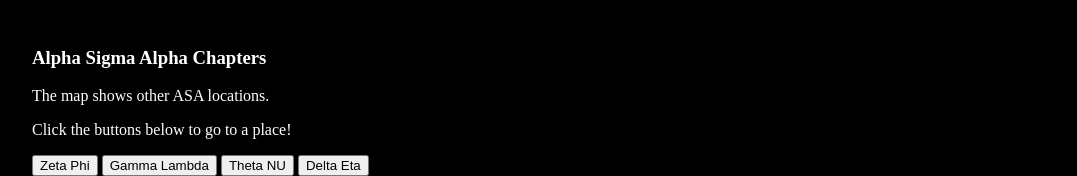
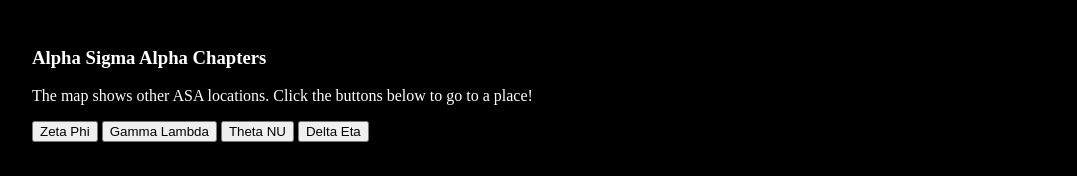
Before and after one commit to bcalerogonzalez/project-4, a plain HTML site: page index.html in a window 1280 px wide. Shown: the part 1117-1293 px from the top of the page, without its empty margins (76-1153 px from the left). After the commit the page ends 1259 px from the top, so only its background shows below. Drawn offline with Linux system fonts and the light colour scheme; some packages are replaced by stand-ins of ours.

Commit message:
fixed cascade

```diff
--- a/index.html
+++ b/index.html
@@ -55,8 +55,7 @@
     </script>
     <div class="left">
       <h3>Alpha Sigma Alpha Chapters</h3>
-      <p>The map shows other ASA locations.</p>
-      <p>Click the buttons below to go to a place!</p><button onclick="goto(zeta)" type="button">Zeta Phi</button> <button onclick="goto(gamma)" type="button">Gamma Lambda</button> <button onclick="goto(theta)" type="button">Theta NU</button> <button onclick="goto(delta)" type="button">Delta Eta</button>
+      <p>The map shows other ASA locations. Click the buttons below to go to a place!</p><button onclick="goto(zeta)" type="button">Zeta Phi</button> <button onclick="goto(gamma)" type="button">Gamma Lambda</button> <button onclick="goto(theta)" type="button">Theta NU</button> <button onclick="goto(delta)" type="button">Delta Eta</button>
     </div>
   </section>
   <footer></footer>
```
Also changed, not shown: style/style.css (+8 -17 lines).
